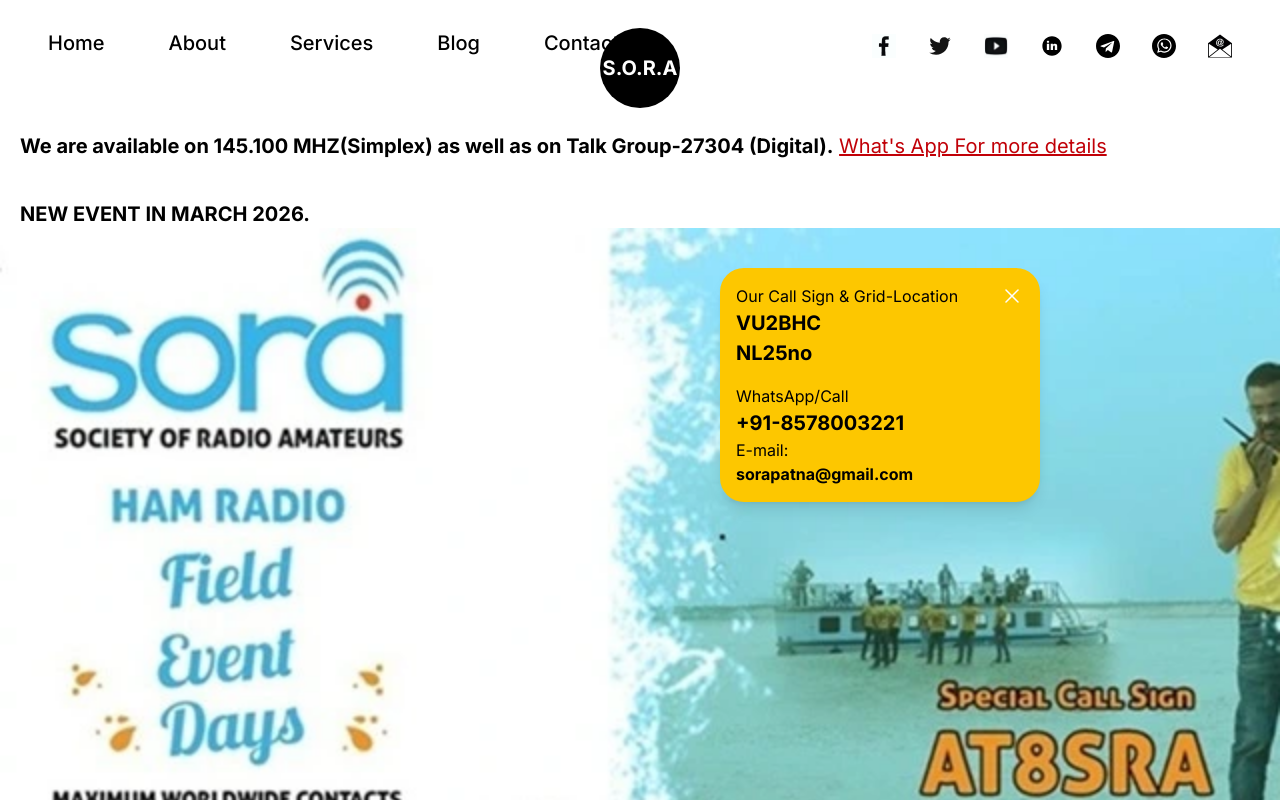
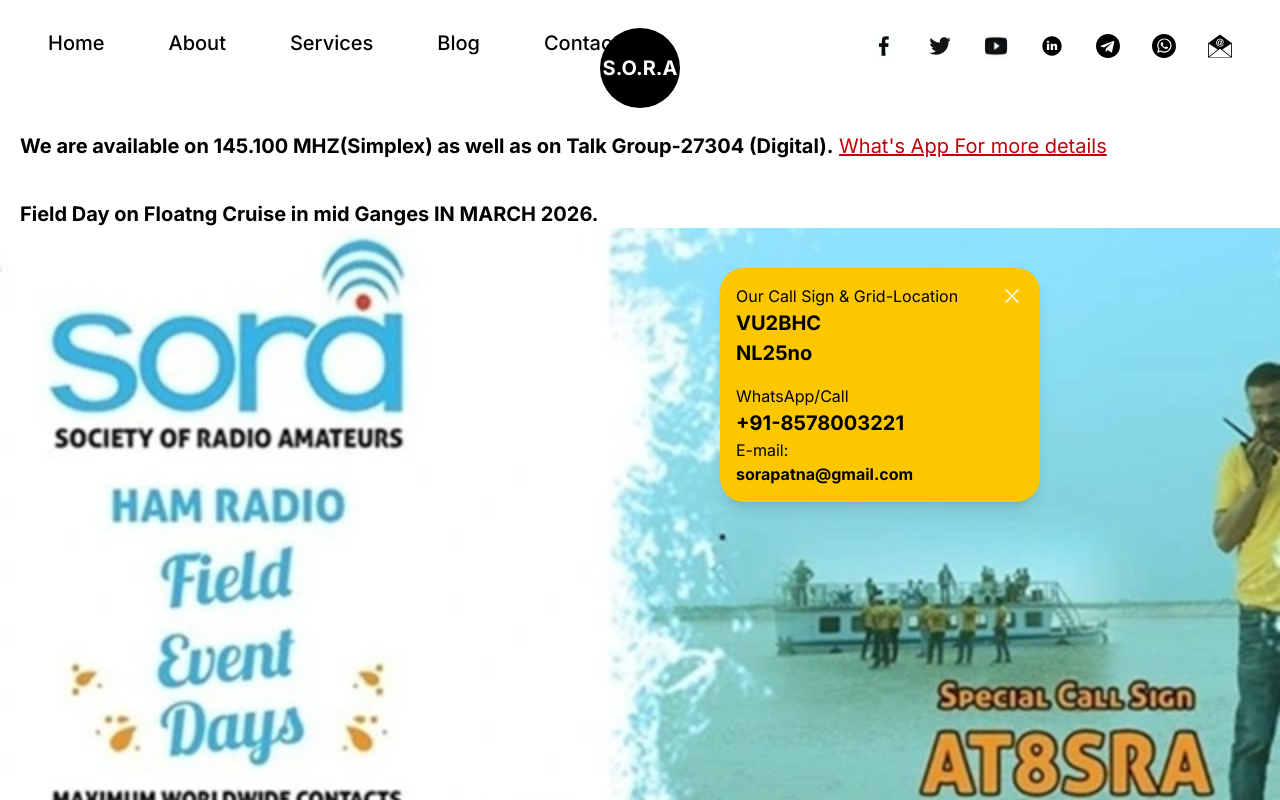
Before and after one commit to sorapatna/SORA-WEBSITE, a Next.js app: page / in a window 1280 px wide. Shown: the top 800 px of the page. Built offline with nearby package versions, Linux system fonts and the light colour scheme.

Commit message:
Update Alert-2.tsx

```diff
--- a/components/Alert-2.tsx
+++ b/components/Alert-2.tsx
@@ -8,7 +8,7 @@ export default function EVENTALERT  ()  {
       )}
     >
         <>
-            <strong>NEW EVENT IN MARCH 2026.</strong>{' '}
+            <strong>Field Day on Floatng Cruise in mid Ganges IN MARCH 2026.</strong>{' '}
 
         </>
     </div>
```
